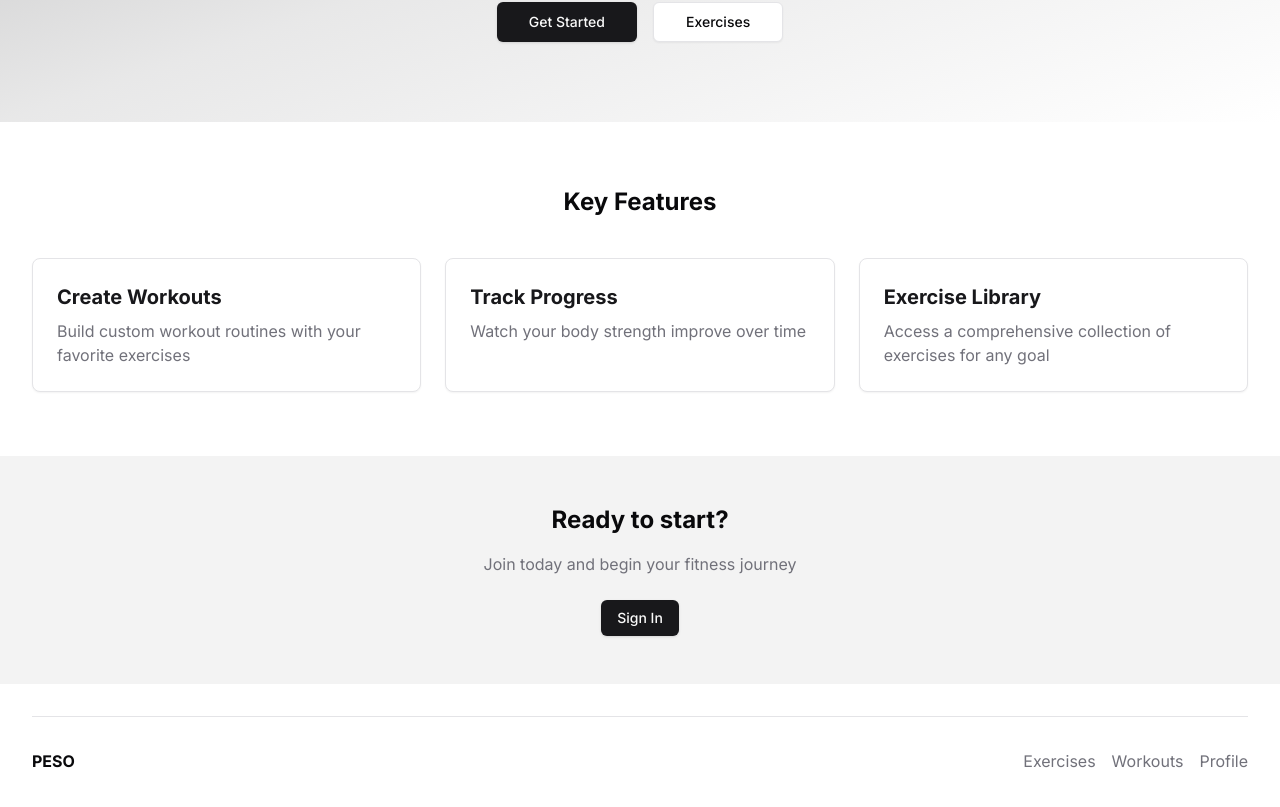
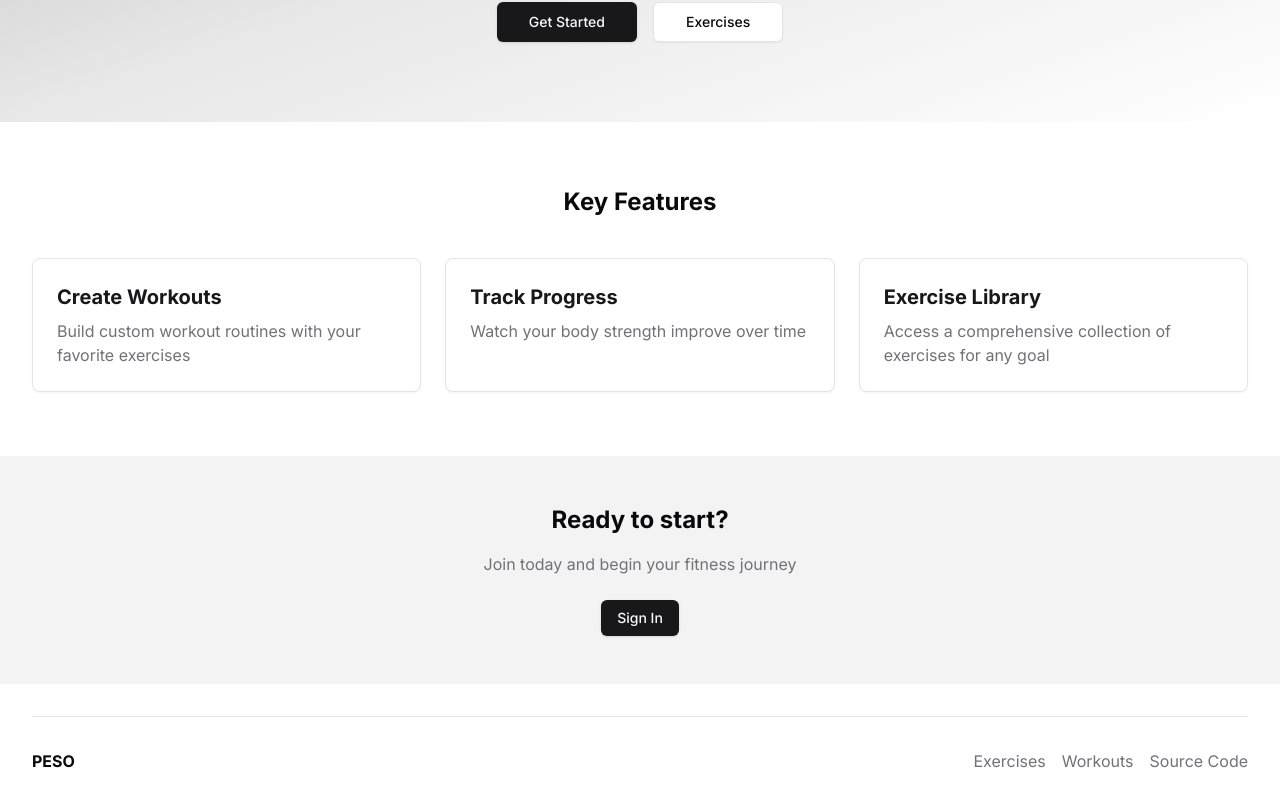
Before and after one commit to troclaux/peso, a Next.js app: page / in a window 1280 px wide. Shown: the part 395-1202 px from the top of the page. Built offline with nearby package versions, Linux system fonts and the light colour scheme; no server answers.

Commit message:
feat: add footer in home page with link to project's source code

```diff
--- a/src/app/page.tsx
+++ b/src/app/page.tsx
@@ -98,8 +98,13 @@ export default function Home() {
               <Link href="/workouts" className="text-muted-foreground hover:text-foreground">
                 Workouts
               </Link>
-              <Link href="/profile" className="text-muted-foreground hover:text-foreground">
-                Profile
+              {session && (
+                <Link href="/profile" className="text-muted-foreground hover:text-foreground">
+                  Profile
+                </Link>
+              )}
+              <Link href="https://github.com/troclaux/peso" target="_blank" rel="noopener noreferrer" className="text-muted-foreground hover:text-foreground">
+                Source Code
               </Link>
             </div>
           </div>
```
